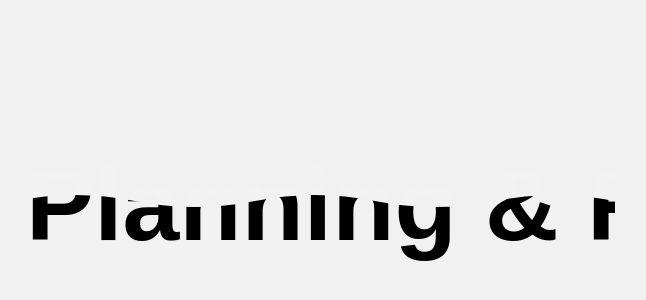
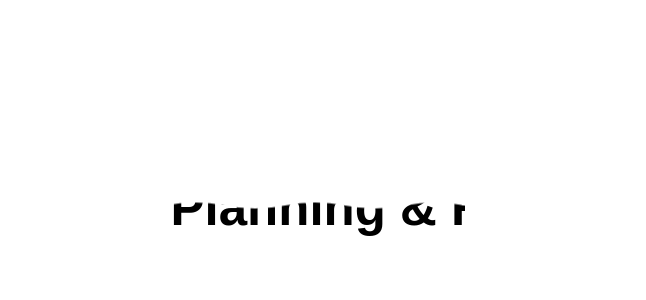
Before and after one commit to smokejosh/STRAT-ANIMATION, a plain HTML site: page index.html in a window 1280 px wide. Shown: the part 190-490 px from the top of the page, without its empty margins (325-971 px from the left). Drawn offline with Linux system fonts and the light colour scheme; a web font is replaced by a local one.

Commit message:
Update style.css

```diff
--- a/style.css
+++ b/style.css
@@ -4,7 +4,7 @@
 
 body,html{margin:0;padding:0;height:100%;}
 body{
-  background: #f1f1f1;
+  background: transparent;
   background-size:cover;
   font-family: 'Cabin Condensed', sans-serif;
   display:flex;
@@ -12,4 +12,4 @@ body{
   justify-content:center;
   align-items:center;
 }
-svg{font-weight:bold;max-width:600px;height:100%;}
+svg{font-weight:bold;max-width:300px;height:100%;}
```
